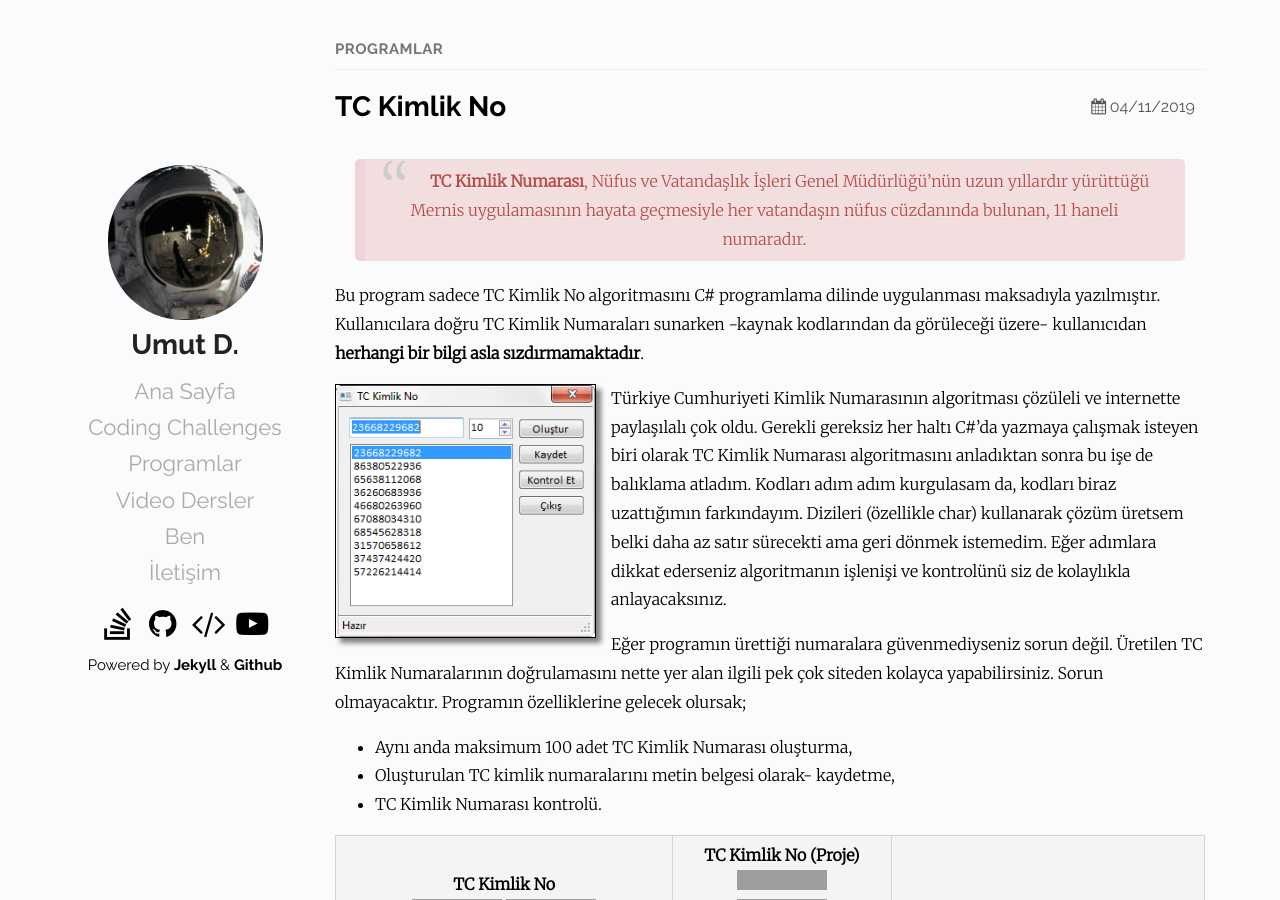
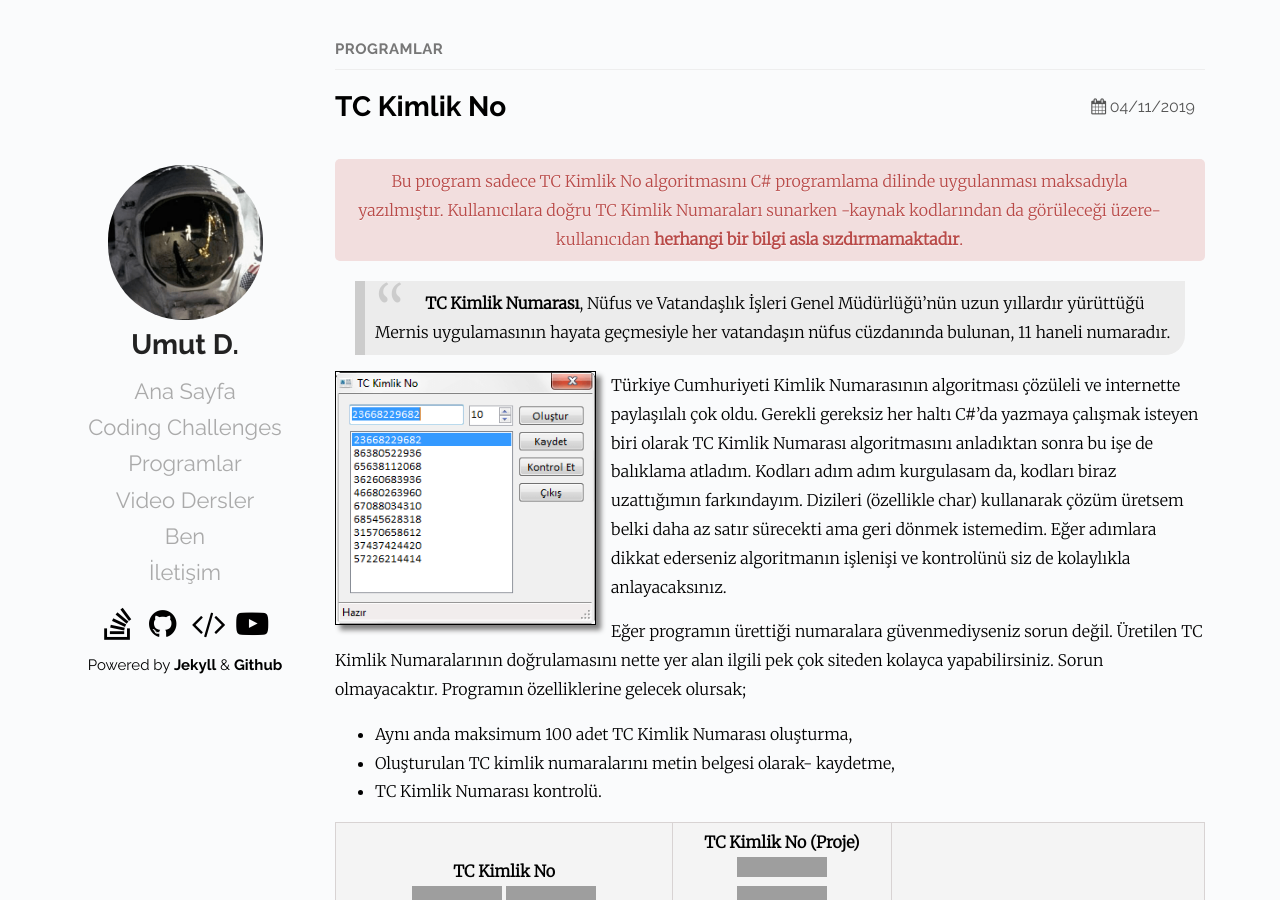
Before and after one commit to Umut-D/umutd.com, a Jekyll site: the page built from _posts/programlar/2019-11-04-tc-kimlik-no.md, in a window 1280 px wide and 900 px high. Built offline with Jekyll 4.4.1, drawn with Linux system fonts in a browser that asks for light colours; grey boxes are pictures that could not be loaded.

```diff
--- a/_posts/programlar/2019-11-04-tc-kimlik-no.md
+++ b/_posts/programlar/2019-11-04-tc-kimlik-no.md
@@ -10,9 +10,9 @@ redirect_from:
   - /etiket/tc-kimlik/
 ---
 {:.uyari}
+Bu program sadece TC Kimlik No algoritmasını C# programlama dilinde uygulanması maksadıyla yazılmıştır. Kullanıcılara doğru TC Kimlik Numaraları sunarken -kaynak kodlarından da görüleceği üzere- kullanıcıdan **herhangi bir bilgi asla sızdırmamaktadır**.
+
 > **TC Kimlik Numarası**, Nüfus ve Vatandaşlık İşleri Genel Müdürlüğü’nün uzun yıllardır yürüttüğü Mernis uygulamasının hayata geçmesiyle her vatandaşın nüfus cüzdanında bulunan, 11 haneli numaradır.
-
-Bu program sadece TC Kimlik No algoritmasını C# programlama dilinde uygulanması maksadıyla yazılmıştır. Kullanıcılara doğru TC Kimlik Numaraları sunarken -kaynak kodlarından da görüleceği üzere- kullanıcıdan **herhangi bir bilgi asla sızdırmamaktadır**.
 
 ![tc-kimlik-no](/images/programlar/tc-kimlik-no.png){: width="30%"}
 
```
